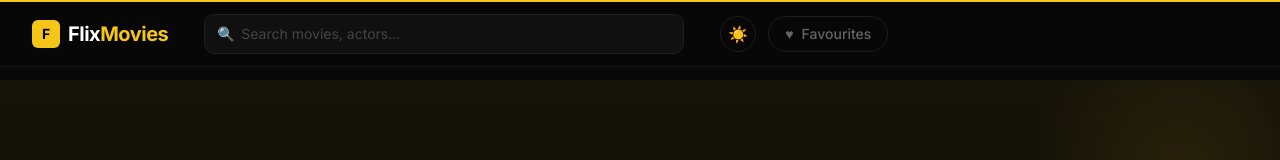
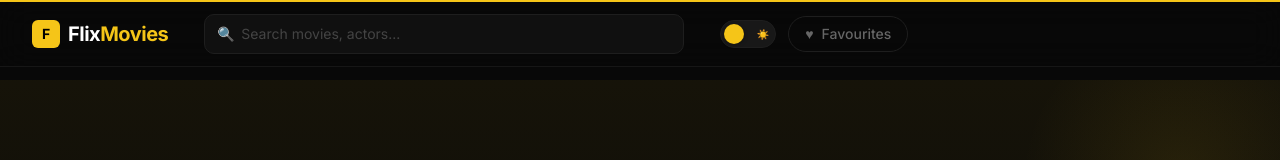
Before and after one commit to aryan0880/movie-search-app, a React (Vite) app: page / in a window 1280 px wide. Shown: the top 160 px of the page. Built offline with nearby package versions, Linux system fonts and the light colour scheme; no server answers.

Commit message:
feat: improve light/dark theme toggle and update README

```diff
--- a/src/components/Navbar.jsx
+++ b/src/components/Navbar.jsx
@@ -51,14 +51,19 @@ function Navbar({ onSearch }) {
 
         {/* Right controls */}
         <div className="flex items-center gap-3 order-2 md:order-3 ml-auto md:ml-0 shrink-0">
-          {/* Dark/Light toggle */}
+          {/* Dark/Light toggle pill */}
           <button
             id="theme-toggle"
             onClick={() => setDark(!dark)}
-            title="Toggle theme"
-            className="w-9 h-9 rounded-full flex items-center justify-center border border-[var(--border)] text-[var(--muted)] hover:text-[#F5C518] hover:border-[#F5C518] transition-all duration-200 text-base"
+            title={dark ? 'Switch to light mode' : 'Switch to dark mode'}
+            className={`theme-toggle${!dark ? ' is-light' : ''}`}
+            aria-label="Toggle theme"
           >
-            {dark ? '☀️' : '🌙'}
+            <span className="toggle-icons">
+              <span>🌙</span>
+              <span>☀️</span>
+            </span>
+            <span className="toggle-thumb" />
           </button>
 
           {/* Favourites */}
--- a/src/index.css
+++ b/src/index.css
@@ -50,7 +50,7 @@ body {
   background: var(--bg);
 }
 ::-webkit-scrollbar-thumb {
-  background: #2a2a2a;
+  background: var(--muted2);
   border-radius: 99px;
 }
 ::-webkit-scrollbar-thumb:hover {
@@ -59,8 +59,8 @@ body {
 
 /* ── Selection ────────────────────────────────────────────────── */
 ::selection {
-  background-color: rgba(245, 197, 24, 0.25);
-  color: #fff;
+  background-color: rgba(245, 197, 24, 0.35);
+  color: #000;
 }
 
 /* ── Shimmer animation for skeleton ──────────────────────────── */
@@ -124,6 +124,13 @@ html.light .skeleton-shimmer {
   background-clip: text;
 }
 
+html.light .gradient-text {
+  background: linear-gradient(135deg, #1a1a1a 0%, #c49600 60%, #a07800 100%);
+  -webkit-background-clip: text;
+  -webkit-text-fill-color: transparent;
+  background-clip: text;
+}
+
 /* ── Pulse ring on favourite button ──────────────────────────── */
 @keyframes pulseRing {
   0% {
@@ -146,14 +153,67 @@ html.light .skeleton-shimmer {
 
 /* ── Navbar glass ─────────────────────────────────────────────── */
 .navbar-glass {
-  background: rgba(8, 8, 8, 0.85);
-  backdrop-filter: blur(12px);
-  -webkit-backdrop-filter: blur(12px);
-  border-bottom: 1px solid rgba(255, 255, 255, 0.05);
+  background: rgba(8, 8, 8, 0.88);
+  backdrop-filter: blur(16px);
+  -webkit-backdrop-filter: blur(16px);
+  border-bottom: 1px solid rgba(255, 255, 255, 0.06);
 }
 
 html.light .navbar-glass {
-  background: rgba(255, 255, 255, 0.85);
-  backdrop-filter: blur(12px);
-  border-bottom: 1px solid rgba(0, 0, 0, 0.08);
+  background: rgba(250, 250, 250, 0.92);
+  backdrop-filter: blur(16px);
+  -webkit-backdrop-filter: blur(16px);
+  border-bottom: 1px solid rgba(0, 0, 0, 0.1);
+  box-shadow: 0 1px 12px rgba(0, 0, 0, 0.06);
 }
+
+/* ── Theme toggle pill ────────────────────────────────────────── */
+.theme-toggle {
+  position: relative;
+  display: inline-flex;
+  align-items: center;
+  width: 56px;
+  height: 28px;
+  border-radius: 99px;
+  background: var(--surface2);
+  border: 1.5px solid var(--border);
+  cursor: pointer;
+  transition: background 0.3s ease, border-color 0.3s ease;
+  flex-shrink: 0;
+}
+
+.theme-toggle:hover {
+  border-color: #F5C518;
+}
+
+.theme-toggle .toggle-thumb {
+  position: absolute;
+  left: 3px;
+  width: 20px;
+  height: 20px;
+  border-radius: 50%;
+  background: #F5C518;
+  display: flex;
+  align-items: center;
+  justify-content: center;
+  font-size: 11px;
+  line-height: 1;
+  transition: transform 0.3s cubic-bezier(0.34, 1.56, 0.64, 1);
+  box-shadow: 0 1px 4px rgba(0,0,0,0.3);
+}
+
+.theme-toggle.is-light .toggle-thumb {
+  transform: translateX(28px);
+}
+
+.theme-toggle .toggle-icons {
+  display: flex;
+  align-items: center;
+  justify-content: space-between;
+  width: 100%;
+  padding: 0 6px;
+  font-size: 10px;
+  pointer-events: none;
+  user-select: none;
+  color: var(--muted);
+}
```
Also changed, not shown: 1 other file (tests, documents, lock files or other folders).
